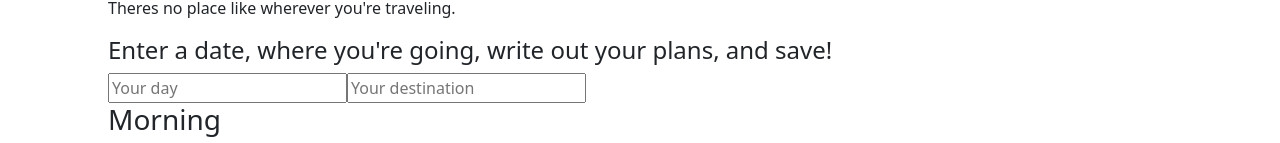
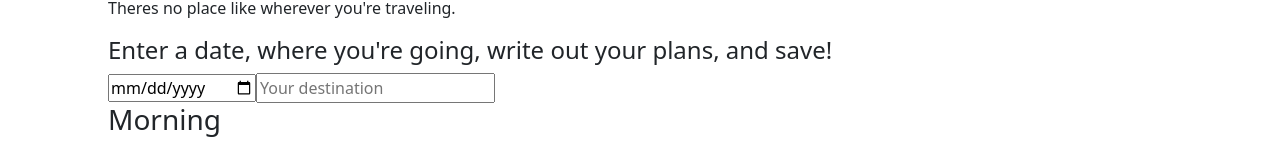
Before and after one commit to SamuraiHuey/Wanderosa, a React (Create React App) app in the folder client/: page /schedule in a window 1280 px wide. Shown: the part 452-595 px from the top of the page. Built offline with nearby package versions, Linux system fonts and the light colour scheme.

Commit message:
swapped 'text' input for 'date' since it is a string in Schedule

```diff
--- a/client/src/components/pages/Schedule.js
+++ b/client/src/components/pages/Schedule.js
@@ -76,7 +76,7 @@ const handleFormSubmit = async (event) => {
         <div id="date">
           <h4>Enter a date, where you're going, write out your plans, and save!</h4>
 
-          <input   onChange={handleChange} type="text" placeholder="Your day" name="day"></input>
+          <input   onChange={handleChange} type="date" placeholder="Your day" name="day"></input>
 
           <input onChange={handleChange}  type="text" placeholder="Your destination" name="location"></input>
 
--- a/client/src/components/pages/View.js
+++ b/client/src/components/pages/View.js
@@ -26,7 +26,7 @@ const View = () => {
                                    Date: {itinerary.day}
                                    Location: {itinerary.location}
                                    Morning Plans: {itinerary.morn}
-                                   Mid-Day Plans: {itinerary.noon}
+                                   Noon Plans: {itinerary.noon}
                                    Evening Plans: {itinerary.eve}
                                 </p>
                             </div>
@@ -34,7 +34,6 @@ const View = () => {
                 </div>
             )}
 
-            The view page.
 
 
             <Carousels />
```
